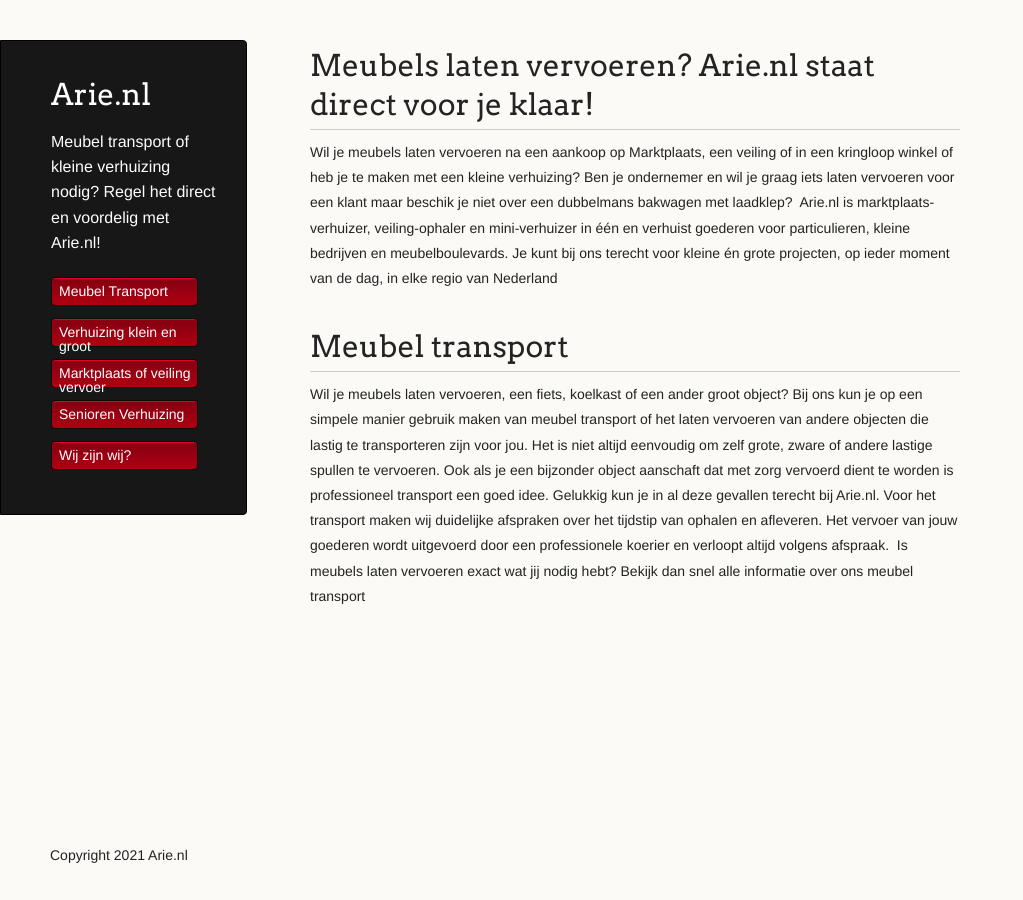
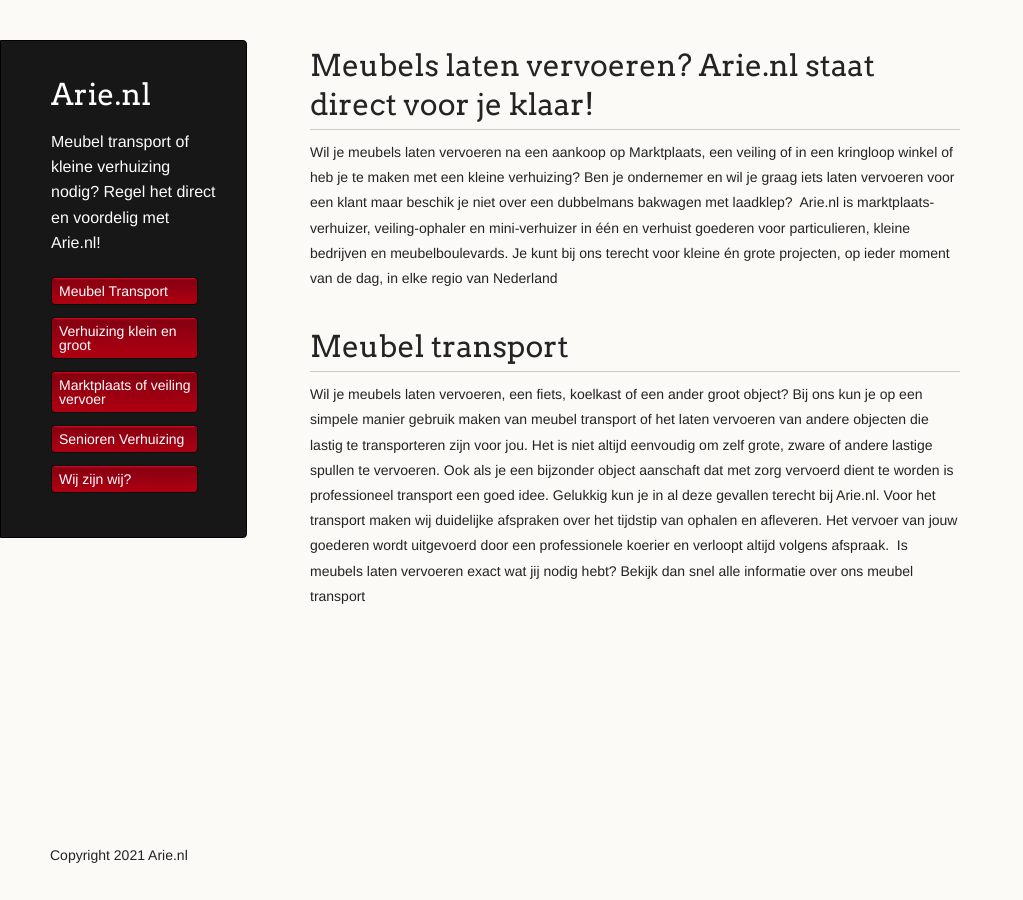
Before and after one commit to amsdfw/arie.nl, a Jekyll site: the page built from index.md, in a window 1280 px wide. Shown: the whole page, without its empty margins (0-1023 px from the left). Built offline with Jekyll 4.4.1, drawn with Linux system fonts in a browser that asks for light colours; our own code applies the rules of GitHub Pages for plain Markdown files.

Commit message:
Update jekyll-theme-dinky.scss

```diff
--- a/_sass/jekyll-theme-dinky.scss
+++ b/_sass/jekyll-theme-dinky.scss
@@ -267,7 +267,6 @@
 header li {
 	list-style-type: none;
   width:132px;
-  height:15px;
 	margin-bottom: 12px;
 	line-height: 1em;
 	padding: 6px 6px 6px 7px;
```
